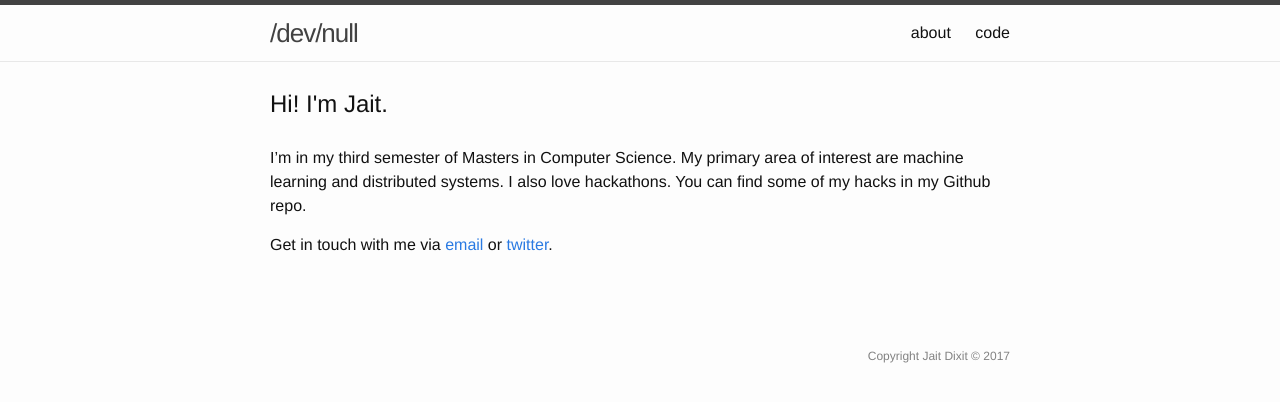
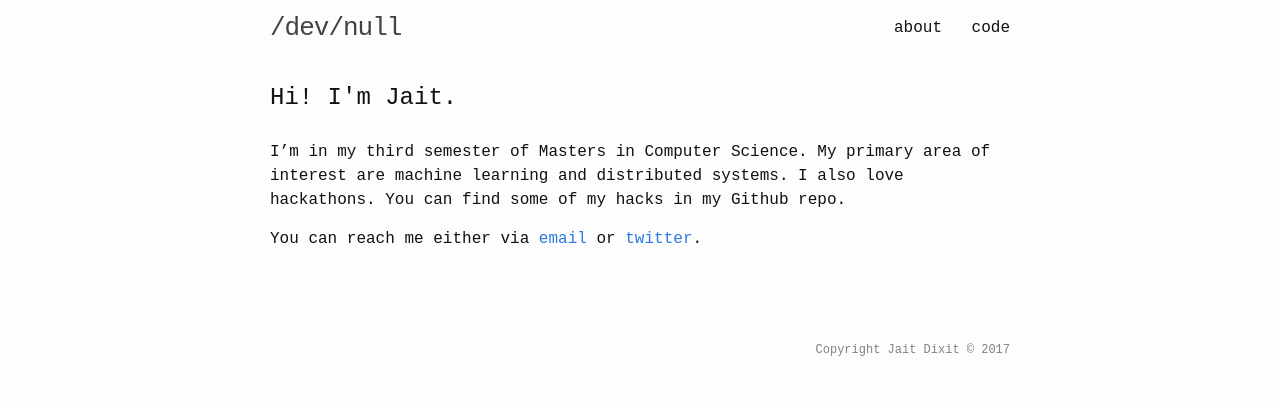
Before and after one commit to jaitd/jaitd.github.io, a Jekyll site: the page built from about.md, in a window 1280 px wide. Shown: the top 402 px of the page. Built offline with Jekyll 4.4.1, drawn with Linux system fonts in a browser that asks for light colours.

Commit message:
Update formatting and links
- Change font-family to monospace
- Update links after github username change
- Tweak about page

```diff
--- a/_includes/header.html
+++ b/_includes/header.html
@@ -15,7 +15,7 @@
 
       <div class="trigger">
         <a class="page-link" href="{{ site.baseurl }}/about/">about</a>
-        <a class="page-link" href="https://github.com/foxymoron">code</a>
+        <a class="page-link" href="https://github.com/jaitd">code</a>
       </div>
     </nav>
 
--- a/_sass/minima/_layout.scss
+++ b/_sass/minima/_layout.scss
@@ -2,8 +2,8 @@
  * Site header
  */
 .site-header {
-  border-top: 5px solid $grey-color-dark;
-  border-bottom: 1px solid $grey-color-light;
+  //border-top: 5px solid $grey-color-dark;
+  //border-bottom: 1px solid $grey-color-light;
   min-height: 56px;
 
   // Positioning context for the mobile navigation icon
--- a/about.md
+++ b/about.md
@@ -9,7 +9,7 @@ I'm in my third semester of Masters in Computer Science. My primary area of inte
 are machine learning and distributed systems. I also love hackathons. You can find
 some of my hacks in my Github repo.
 
-Get in touch with me via [email][email] or [twitter][twitter].
+You can reach me either via [email][email] or [twitter][twitter].
 
 [email]: mailto:{{ site.email }}
 [twitter]: https://twitter.com/jaitdixit
--- a/assets/main.scss
+++ b/assets/main.scss
@@ -4,7 +4,7 @@
 @charset "utf-8";
 
 // Our variables
-$base-font-family: "Helvetica Neue", Helvetica, Arial, sans-serif;
+$base-font-family: monospace;
 $base-font-size:   16px;
 $base-font-weight: 400;
 $small-font-size:  $base-font-size * 0.875;
```
Also changed, not shown: _posts/2017-03-16-hello-world.md (+1 -0 lines).
